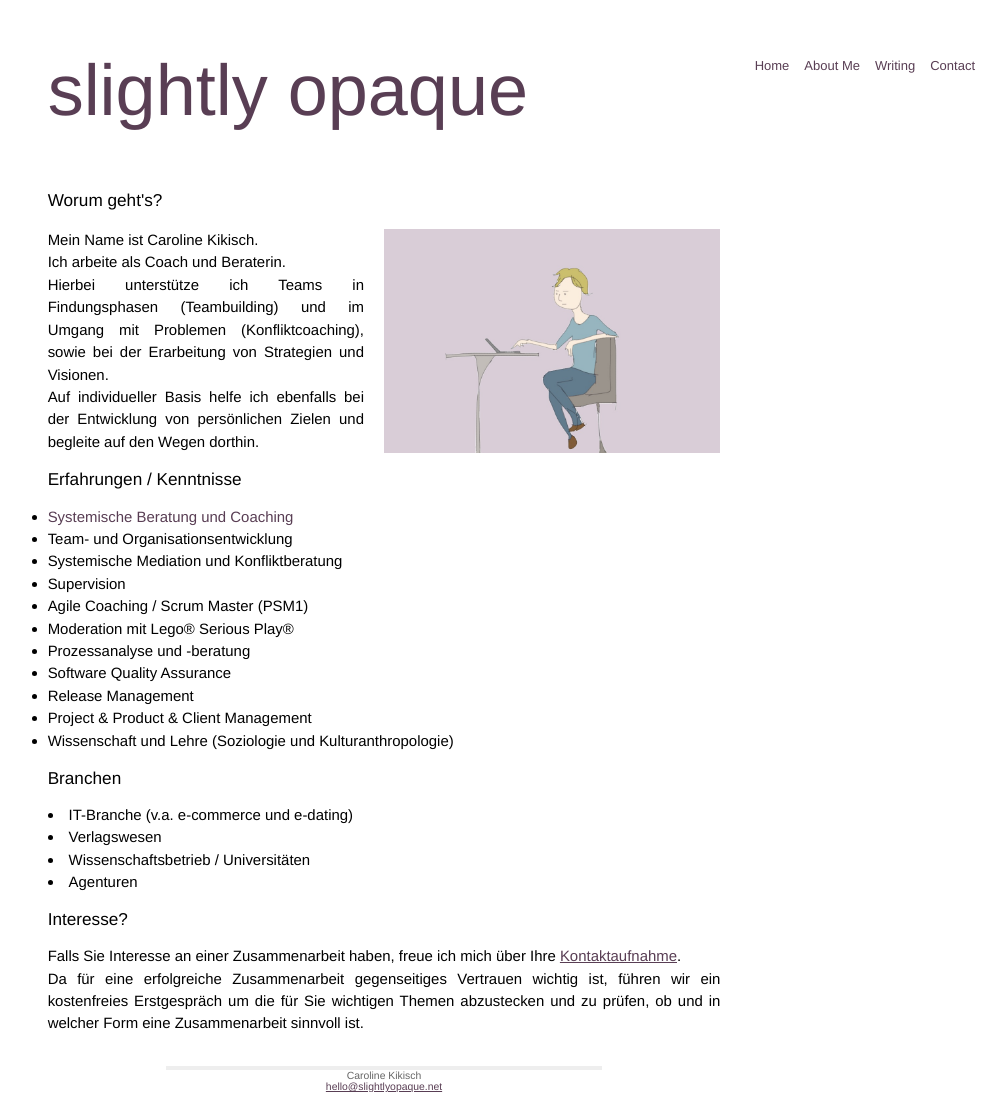
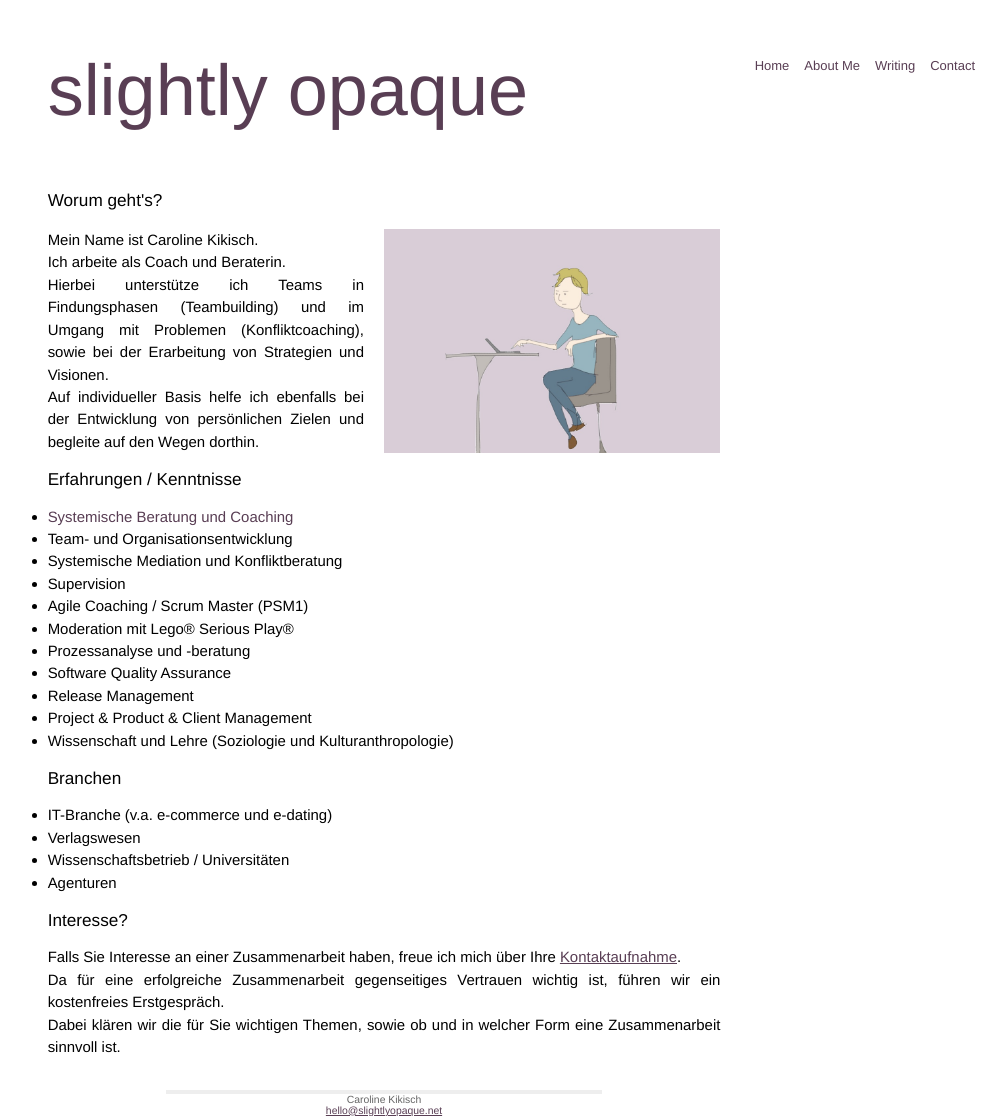
Before and after one commit to slightlyopaque/slightlyopaque_old.github.io, a Jekyll site: the page built from About.html, in a window 1280 px wide. Shown: the whole page, without its empty margins (256-1262 px from the left). Built offline with Jekyll 4.4.1, drawn with Linux system fonts in a browser that asks for light colours; before the commit the page ends 1092 px from its top, so only the background shows below that.

Commit message:
richtige Aboutme bla

```diff
--- a/About.html
+++ b/About.html
@@ -33,6 +33,7 @@ Auf individueller Basis helfe ich ebenfalls bei der Entwicklung von persönliche
 </ul>
 
 <h2>Branchen</h2>
+<ul>
     <li>IT-Branche (v.a. e-commerce und e-dating)</li>
     <li>Verlagswesen</li>
     <li>Wissenschaftsbetrieb / Universitäten</li>
@@ -42,7 +43,8 @@ Auf individueller Basis helfe ich ebenfalls bei der Entwicklung von persönliche
 
 <h2>Interesse?</h2>
 <p>Falls Sie Interesse an einer Zusammenarbeit haben, freue ich mich über Ihre <a href="/Contact">Kontaktaufnahme</a>.   <br>
-Da für eine erfolgreiche Zusammenarbeit gegenseitiges Vertrauen wichtig ist, führen wir ein kostenfreies Erstgespräch um die für Sie wichtigen Themen abzustecken und zu prüfen, ob und in welcher Form eine Zusammenarbeit sinnvoll ist.
+Da für eine erfolgreiche Zusammenarbeit gegenseitiges Vertrauen wichtig ist, führen wir ein kostenfreies Erstgespräch. <br>
+Dabei klären wir die für Sie wichtigen Themen, sowie ob und in welcher Form eine Zusammenarbeit sinnvoll ist.
 </p>
 
 </div>
```
